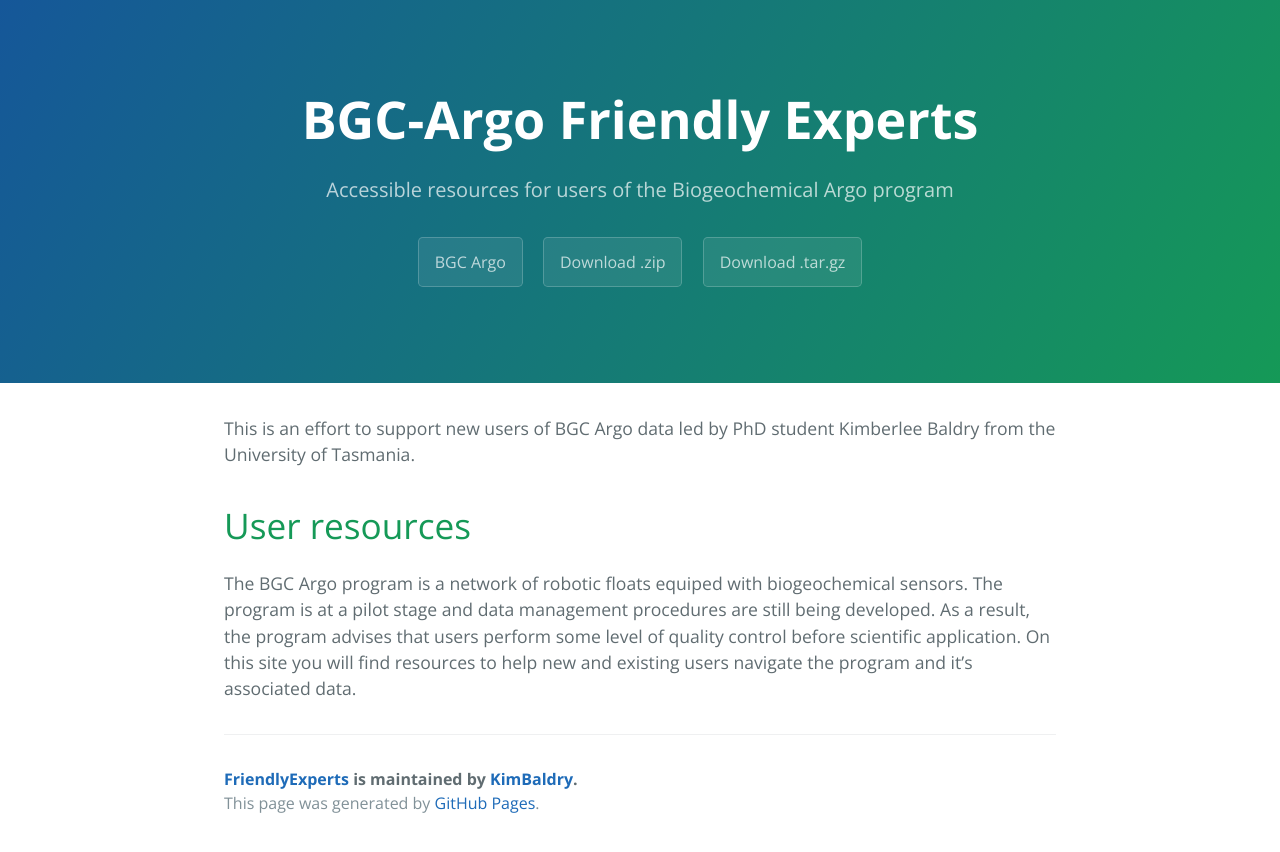
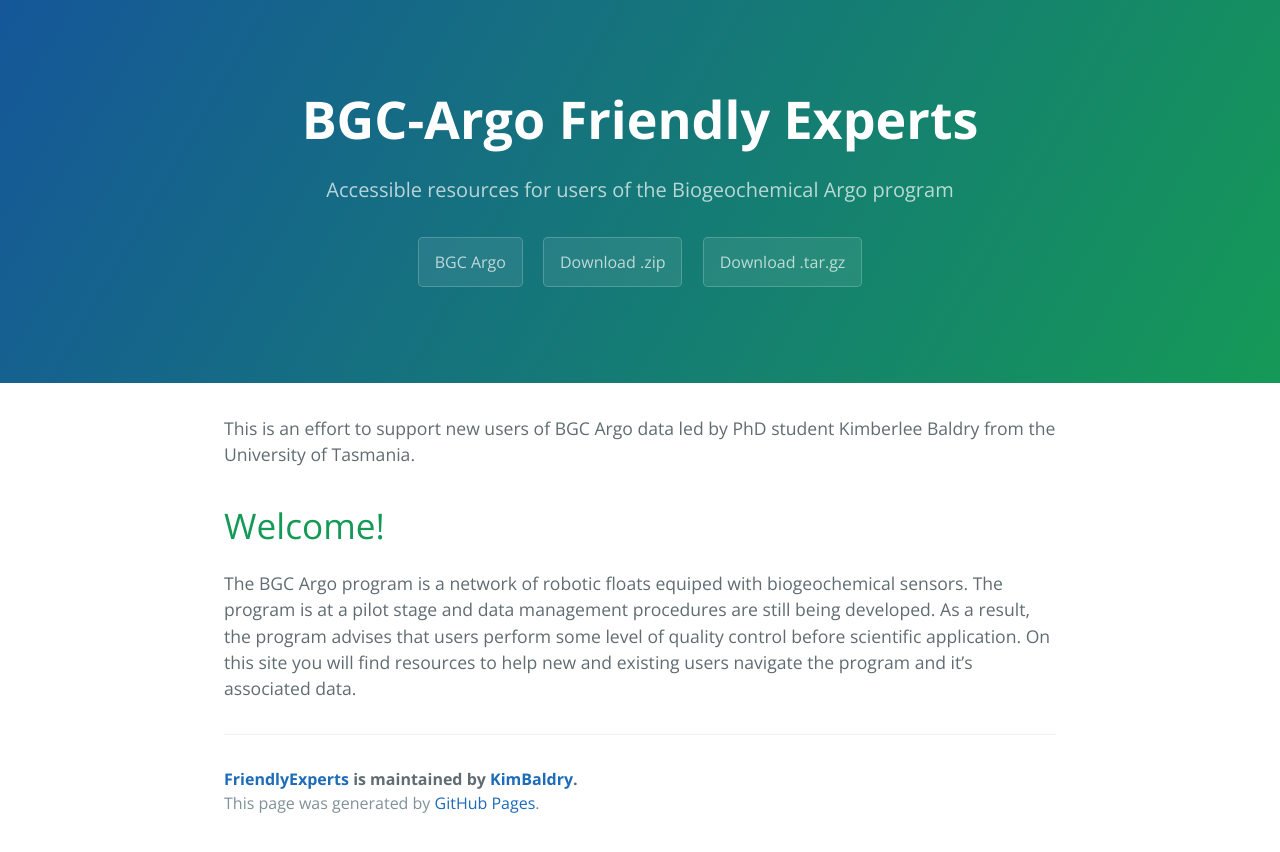
Before and after one commit to KimBaldry/FriendlyExperts, a Jekyll site: the page built from index.md, in a window 1280 px wide. Shown: the top 852 px of the page. Built offline with Jekyll 4.4.1, drawn with Linux system fonts in a browser that asks for light colours.

Commit message:
Update index.md

```diff
--- a/index.md
+++ b/index.md
@@ -4,6 +4,6 @@ layout: default
 
 This is an effort to support new users of BGC Argo data led by PhD student Kimberlee Baldry from the University of Tasmania.
 
-# User resources
+# Welcome!
 
 The BGC Argo program is a network of robotic floats equiped with biogeochemical sensors. The program is at a pilot stage and data management procedures are still being developed. As a result, the program advises that users perform some level of quality control before scientific application. On this site you will find resources to help new and existing users navigate the program and it's associated data.
```
